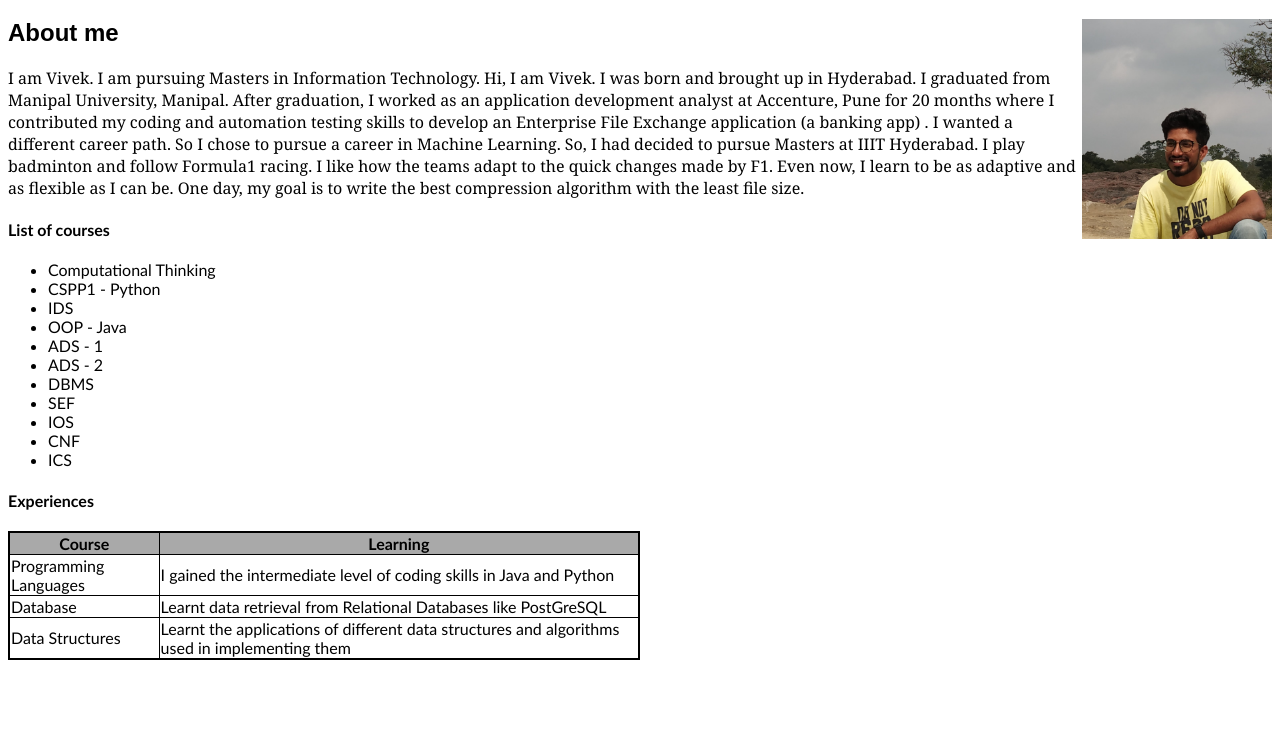
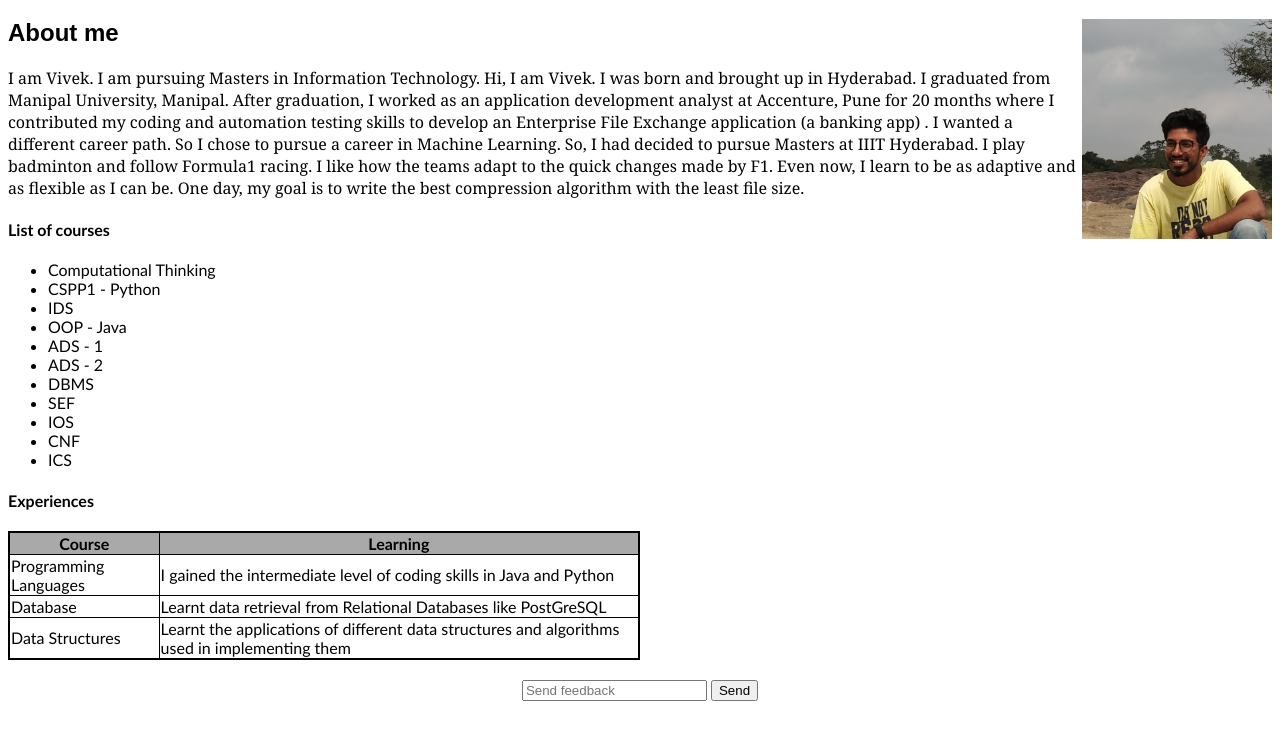
Before and after one commit to vivekreddy422/Web-Dev, a plain HTML site: page Website 1/MyMSITJourney.html in a window 1280 px wide. Shown: the part 61-800 px from the top of the page. Drawn offline with Linux system fonts and the light colour scheme.

Commit message:
Form added

```diff
--- a/Website 1/MyMSITJourney.html
+++ b/Website 1/MyMSITJourney.html
@@ -76,6 +76,11 @@
                     <td>Learnt the applications of different data structures and algorithms used in implementing them</td>
                 </tr>
             </table>
+            <br>
+            <form ALIGN = "middle">
+                <input type="text" placeholder="Send feedback" name="feedback">
+                <button>Send</button>
+            </form>
         </div>
     </body>
 </html>
```
